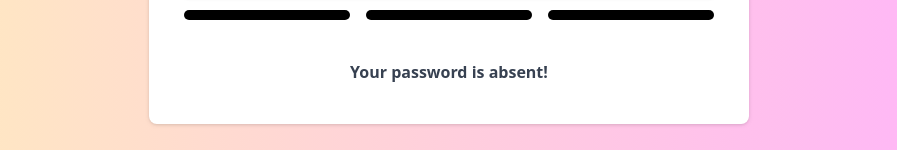
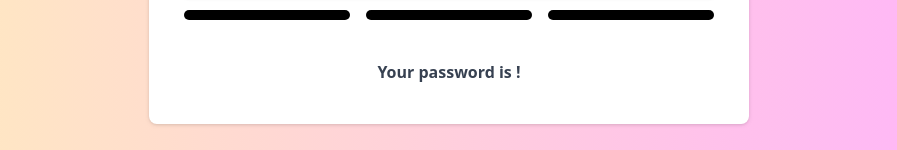
Before and after one commit to proxrustes/password-validator-angular, an Angular app: page / in a window 1280 px wide. Shown: the part 268-418 px from the top of the page, without its empty margins (191-1088 px from the left). Built offline with nearby package versions, Linux system fonts and the light colour scheme.

Commit message:
tracking input

```diff
--- a/src/app/app.component.html
+++ b/src/app/app.component.html
@@ -15,7 +15,7 @@
       <label class="block text-gray-700 text-sm font-bold mb-2" for="password">
         Password
       </label>
-      <input class="shadow appearance-none border border-red-500 rounded w-full py-2 px-3 text-gray-700 mb-3 leading-tight focus:outline-none focus:shadow-outline" id="password" type="password" placeholder="******************">
+      <input (input)="onInput()" [formControl]="password" class="shadow appearance-none border border-red-500 rounded w-full py-2 px-3 text-gray-700 mb-3 leading-tight focus:outline-none focus:shadow-outline" id="password" type="password" placeholder="******************">
 
       <div class="flex gap-4">
         <div id="easy" class="inline-block bg-black h-[10px] w-full rounded-full"></div>
@@ -25,7 +25,7 @@
 
     </div>
     <h1 class="block text-center text-gray-700 text-md font-bold mt-10" for="password">
-      Your password is absent!
+      Your password is {{strength.value}}!
     </h1>
   </div>
 </body>
--- a/src/app/app.component.ts
+++ b/src/app/app.component.ts
@@ -14,10 +14,10 @@ export class AppComponent {
 
   validatePassword()
   {
-
+    console.log(this.password.value)
   }
 
-  onInput(tag: string){
+  onInput(){
     console.log('input')
     this.validatePassword();
   }
--- a/src/app/app.module.ts
+++ b/src/app/app.module.ts
@@ -1,4 +1,5 @@
 import { NgModule } from '@angular/core';
+import { FormsModule, ReactiveFormsModule } from '@angular/forms';
 import { BrowserModule } from '@angular/platform-browser';
 
 import { AppRoutingModule } from './app-routing.module';
@@ -10,7 +11,9 @@ import { AppComponent } from './app.component';
   ],
   imports: [
     BrowserModule,
-    AppRoutingModule
+    AppRoutingModule,
+    FormsModule,
+    ReactiveFormsModule
   ],
   providers: [],
   bootstrap: [AppComponent]
```
